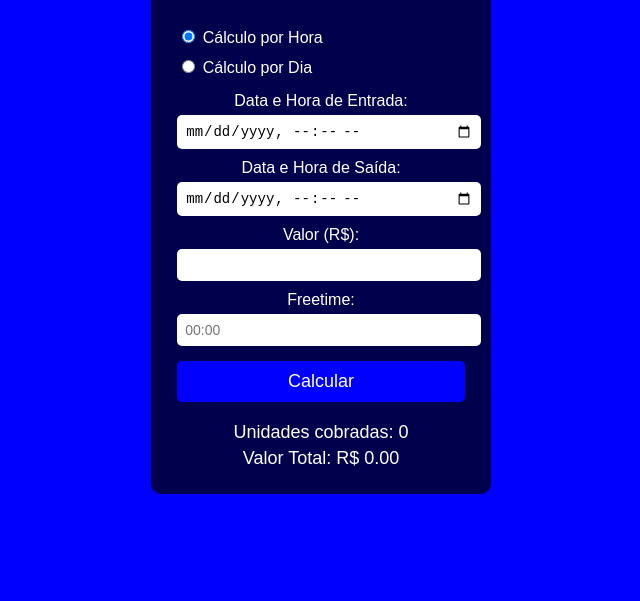
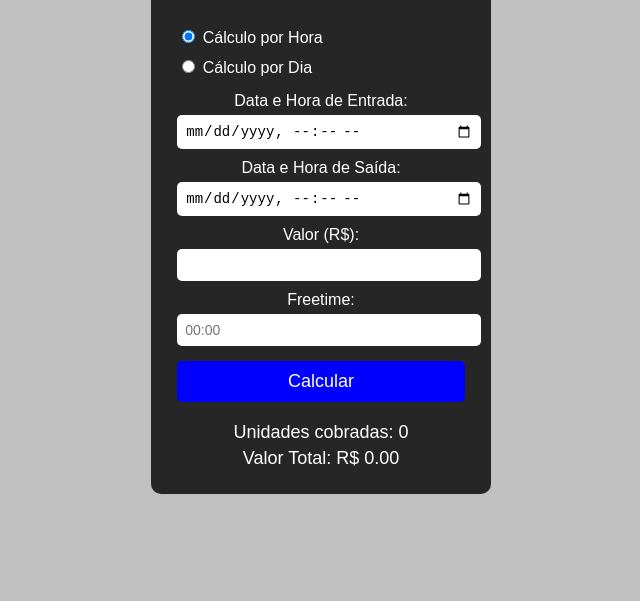
Before and after one commit to MatheusHeringer/Projeto-calculadoraestadia, a plain HTML site: page index.html in a window 1280 px wide. Shown: the part 199-800 px from the top of the page, without its empty margins (319-959 px from the left). Drawn offline with Linux system fonts and the light colour scheme.

Commit message:
Add files via upload

```diff
--- a/style.css
+++ b/style.css
@@ -1,5 +1,5 @@
 body {
-    background-color: blue;
+    background-color: silver;
     background-size: cover;
     display: flex;
     justify-content: center;
@@ -13,7 +13,7 @@ body {
     display: flex;
     flex-direction: column;
     align-items: center;
-    background-color: rgba(0, 0, 0, 0.7);
+    background-color: rgba(0, 0, 0, 0.8);
     padding: 20px;
     border-radius: 10px;
     color: white;
```
